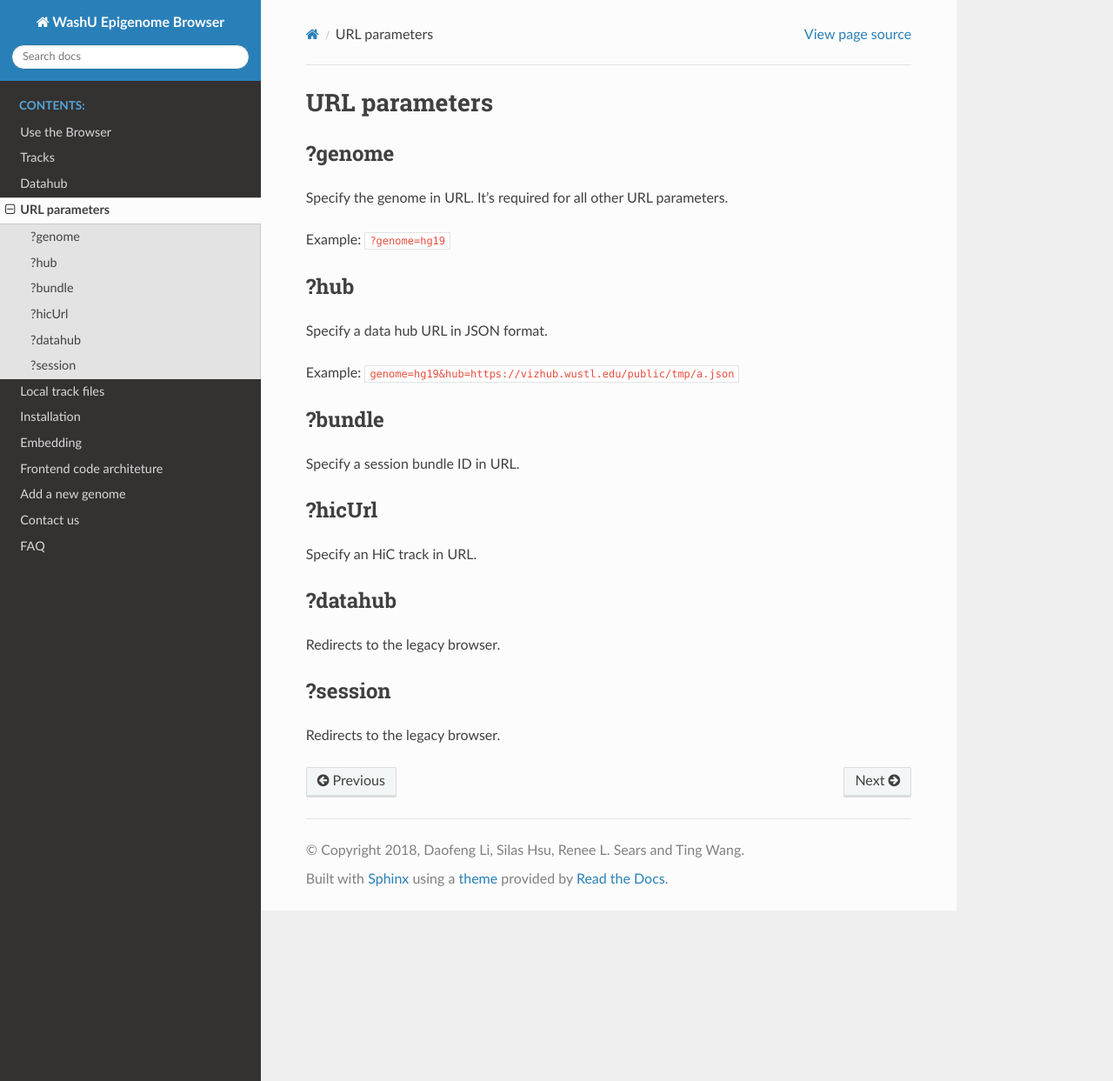
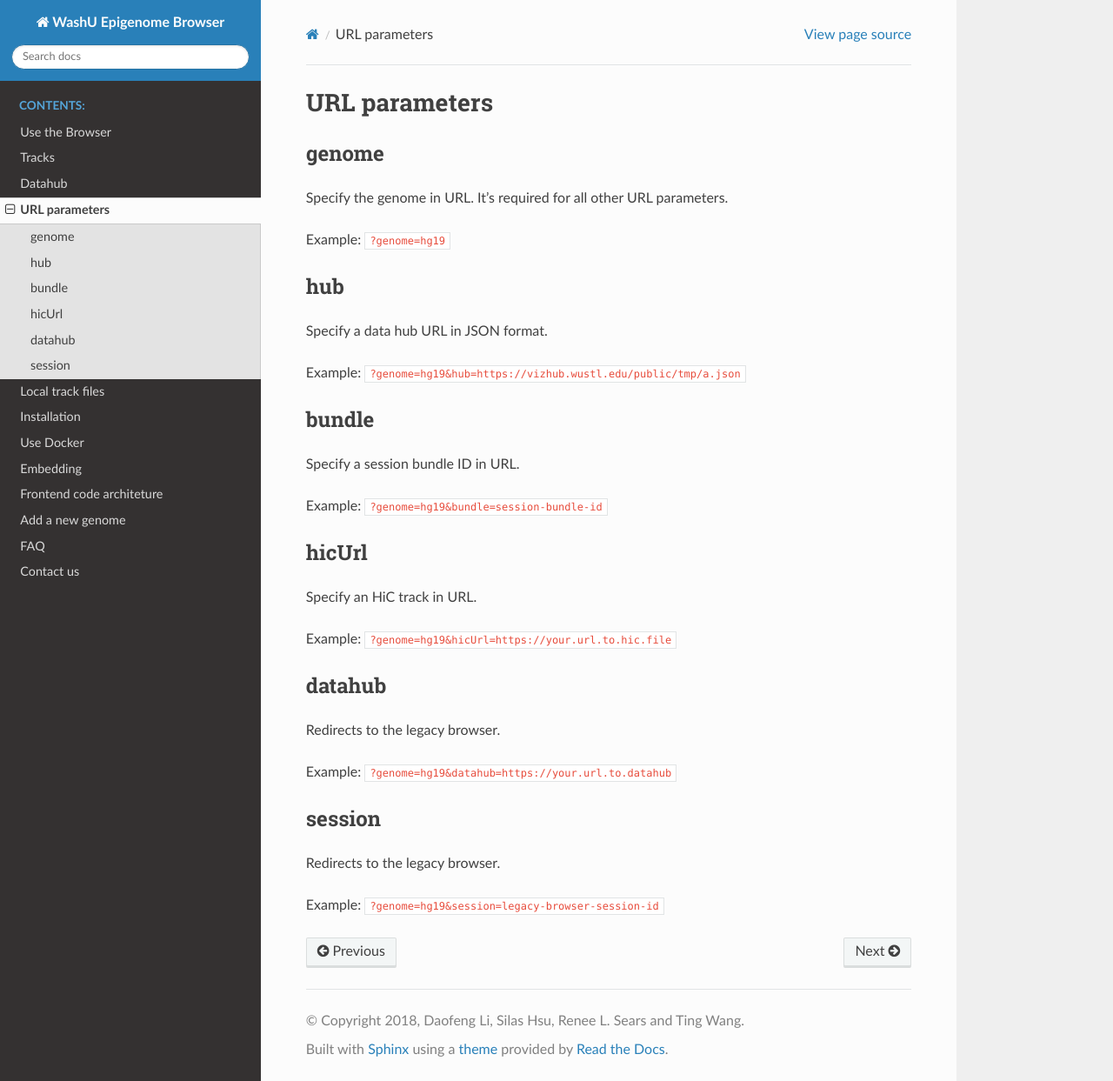
Before and after one commit to lidaof/eg-docs, a Sphinx documentation site: the page built from docs/url.rst, in a window 1280 px wide and 1243 px high. Shown: the whole window at 87% size. Built offline with Sphinx 7.4.7 and the Read the Docs theme 2.0.0, drawn with Linux system fonts in a browser that asks for light colours.

```diff
--- a/docs/index.rst
+++ b/docs/index.rst
@@ -21,8 +21,8 @@
     local
     installation
     add
+    faq
     contact
-    faq
 
 
 Indices and tables
--- a/docs/url.rst
+++ b/docs/url.rst
@@ -1,36 +1,44 @@
 URL parameters
 ==============
 
-?genome
+genome
 -------
 
 Specify the genome in URL. It's required for all other URL parameters.
 
 Example: ``?genome=hg19``
 
-?hub
+hub
 ----
 
 Specify a data hub URL in JSON format.
 
-Example: ``genome=hg19&hub=https://vizhub.wustl.edu/public/tmp/a.json``
+Example: ``?genome=hg19&hub=https://vizhub.wustl.edu/public/tmp/a.json``
 
-?bundle
+bundle
 -------
 
 Specify a session bundle ID in URL.
 
-?hicUrl
+Example: ``?genome=hg19&bundle=session-bundle-id``
+
+hicUrl
 -------
 
 Specify an HiC track in URL.
 
-?datahub
+Example: ``?genome=hg19&hicUrl=https://your.url.to.hic.file``
+
+datahub
 --------
 
 Redirects to the legacy browser.
 
-?session
+Example: ``?genome=hg19&datahub=https://your.url.to.datahub``
+
+session
 --------
 
 Redirects to the legacy browser.
+
+Example: ``?genome=hg19&session=legacy-browser-session-id``
```
Also changed, not shown: docs/contact.rst (+7 -1 lines), docs/faq.rst (+10 -0 lines), docs/installation.rst (+20 -0 lines).
